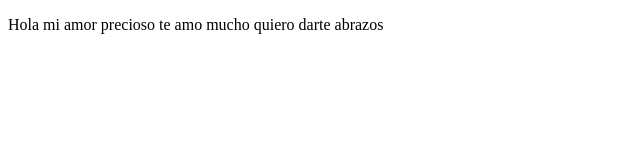
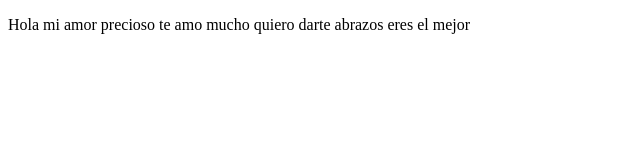
Before and after one commit to camicusam/proyectoDemoCursoPrework, a plain HTML site: page index.html in a window 1280 px wide. Shown: the full height of the page, 0-640 px from the left. Drawn offline with Linux system fonts and the light colour scheme.

Commit message:
cambios agregados sitio de twitch

```diff
--- a/index.html
+++ b/index.html
@@ -11,6 +11,7 @@
         Hola mi amor precioso
         te amo mucho
         quiero darte abrazos
+        eres el mejor
     </p>
 </body>
 </html>
```
